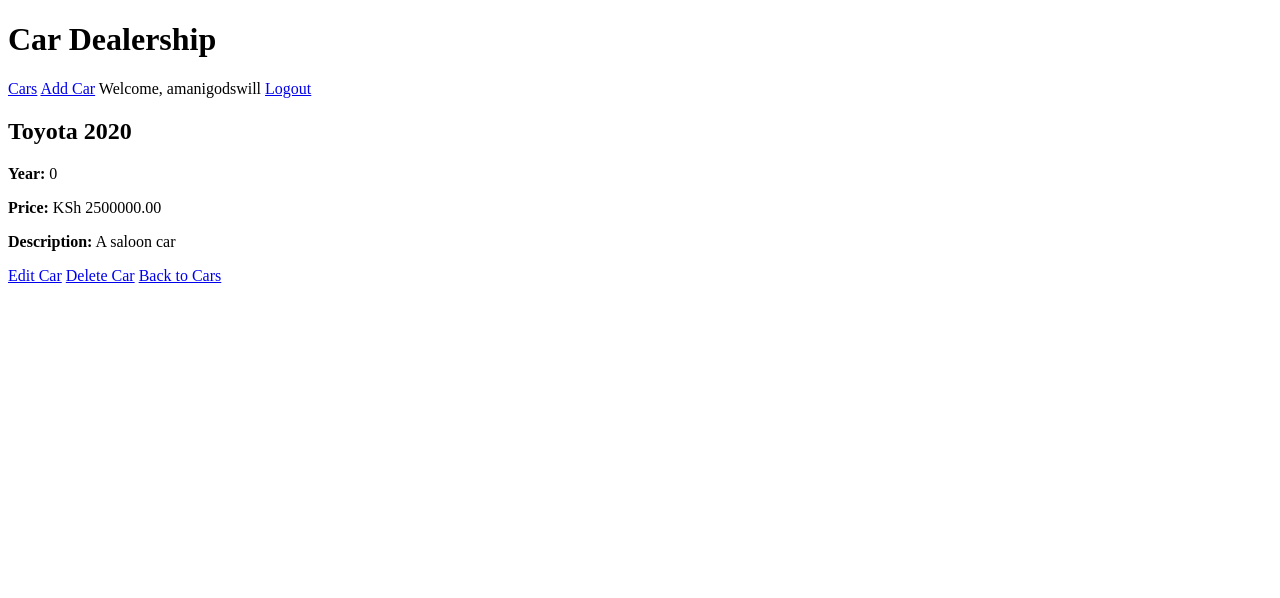
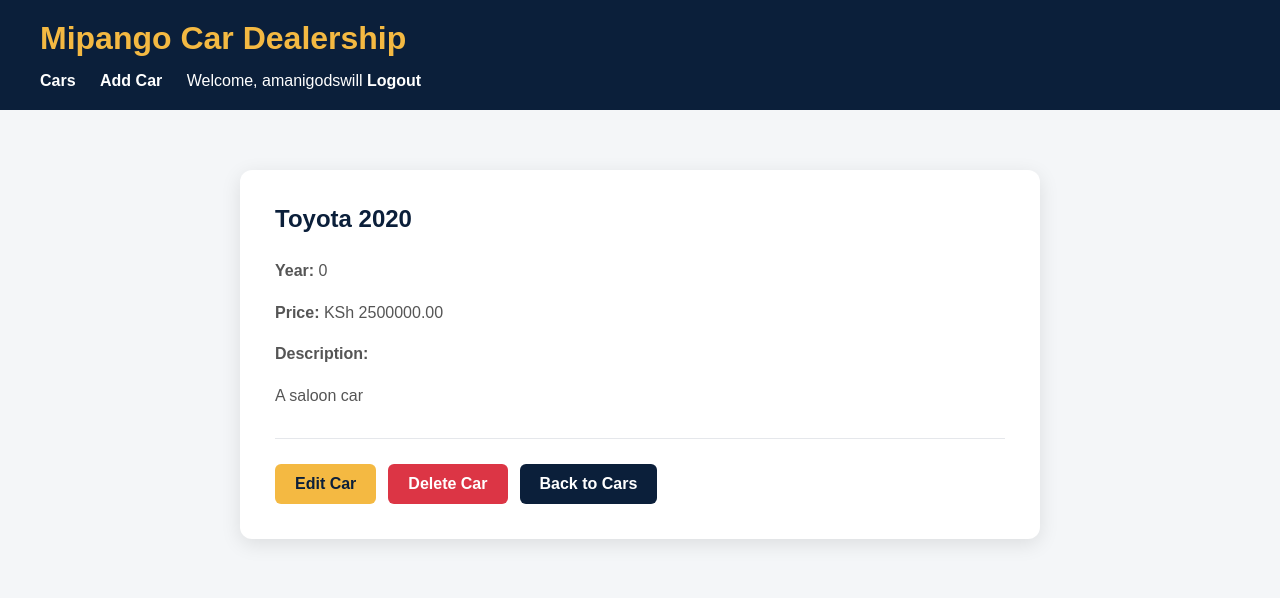
Before and after one commit to amanigodswill-droid/car_dealership, a Django app: page /car/1/ in a window 1280 px wide. Shown: the top 598 px of the page. Run offline with Django 5.2, Linux system fonts and the light colour scheme; a user stored in the database is signed in; data comes from the database, SQL or seed files in the repository; both versions use the stored data as it was after the commit.

Commit message:
Adjustments and corrections made

```diff
--- /dev/null
+++ b/cars/static/cars/css/styles.css
@@ -0,0 +1,423 @@
+* {
+    box-sizing: border-box;
+}
+
+body {
+    margin: 0;
+    font-family: Arial, sans-serif;
+    background-color: #f4f6f8;
+    color: #1f2937;
+}
+
+header {
+    background-color: #0b1f3a;
+    color: white;
+    padding: 20px 40px;
+}
+
+header h1 {
+    margin: 0 0 15px;
+    color: #f4b942;
+}
+
+nav a {
+    color: white;
+    text-decoration: none;
+    margin-right: 20px;
+    font-weight: bold;
+}
+
+nav a:hover {
+    color: #f4b942;
+}
+
+main {
+    max-width: 1100px;
+    margin: 0 auto;
+    padding: 30px 20px;
+}
+
+.hero {
+    background: linear-gradient(135deg, #0b1f3a, #164e78);
+    color: white;
+    padding: 80px 30px;
+    text-align: center;
+    margin-bottom: 45px;
+    border-radius: 12px;
+}
+
+.hero h2 {
+    font-size: 44px;
+    margin-bottom: 15px;
+}
+
+.hero p {
+    font-size: 19px;
+    margin-bottom: 30px;
+}
+
+.button {
+    display: inline-block;
+    background-color: #f4b942;
+    color: #0b1f3a;
+    padding: 13px 28px;
+    text-decoration: none;
+    font-weight: bold;
+    border-radius: 6px;
+}
+
+.button:hover {
+    background-color: #ffd166;
+}
+
+.cars-section h2 {
+    color: #0b1f3a;
+    text-align: center;
+    margin-bottom: 30px;
+}
+
+.car-grid {
+    display: grid;
+    grid-template-columns: repeat(auto-fit, minmax(250px, 1fr));
+    gap: 25px;
+}
+
+.car-card {
+    background-color: white;
+    padding: 15px;
+    border-radius: 10px;
+    box-shadow: 0 4px 12px rgba(0, 0, 0, 0.08);
+    border-top: 4px solid #f4b942;
+}
+
+.car-card img {
+    width: 100%;
+    height: 190px;
+    object-fit: cover;
+    border-radius: 7px;
+}
+
+.car-card h3 {
+    color: #0b1f3a;
+    margin-bottom: 8px;
+}
+
+.car-card p {
+    color: #555;
+}
+
+.car-card a {
+    color: #164e78;
+    text-decoration: none;
+    font-weight: bold;
+}
+
+.car-card a:hover {
+    color: #f4b942;
+}
+
+footer {
+    background-color: #0b1f3a;
+    color: white;
+    text-align: center;
+    padding: 25px;
+    margin-top: 60px;
+}
+
+.auth-container {
+    min-height: 70vh;
+    display: flex;
+    justify-content: center;
+    align-items: center;
+}
+
+.auth-card {
+    width: 100%;
+    max-width: 450px;
+    background-color: white;
+    padding: 35px;
+    border-radius: 12px;
+    box-shadow: 0 5px 20px rgba(0, 0, 0, 0.1);
+    border-top: 5px solid #f4b942;
+}
+
+.auth-card h2 {
+    text-align: center;
+    color: #0b1f3a;
+    margin-bottom: 10px;
+}
+
+.auth-subtitle {
+    text-align: center;
+    color: #666;
+    margin-bottom: 25px;
+}
+
+.auth-card form p {
+    margin-bottom: 18px;
+}
+
+.auth-card label {
+    display: block;
+    color: #0b1f3a;
+    font-weight: bold;
+    margin-bottom: 6px;
+}
+
+.auth-card input {
+    width: 100%;
+    padding: 11px;
+    border: 1px solid #ccd3da;
+    border-radius: 6px;
+    font-size: 15px;
+}
+
+.auth-card input:focus {
+    outline: none;
+    border-color: #164e78;
+}
+
+.auth-button {
+    width: 100%;
+    padding: 12px;
+    background-color: #f4b942;
+    color: #0b1f3a;
+    border: none;
+    border-radius: 6px;
+    font-weight: bold;
+    font-size: 16px;
+    cursor: pointer;
+}
+
+.auth-button:hover {
+    background-color: #ffd166;
+}
+
+.auth-link {
+    text-align: center;
+    margin-top: 20px;
+    color: #666;
+}
+
+.auth-link a {
+    color: #164e78;
+    font-weight: bold;
+    text-decoration: none;
+}
+
+.auth-link a:hover {
+    color: #f4b942;
+}
+
+.logout-button {
+    background: none;
+    border: none;
+    color: white;
+    font: inherit;
+    font-weight: bold;
+    cursor: pointer;
+    padding: 0;
+    margin: 0 20px 0 0;
+}
+
+.logout-button:hover {
+    color: #f4b942;
+}
+
+.form-container {
+    min-height: 70vh;
+    display: flex;
+    justify-content: center;
+    align-items: center;
+}
+
+.form-card {
+    width: 100%;
+    max-width: 600px;
+    background-color: white;
+    padding: 35px;
+    border-radius: 12px;
+    box-shadow: 0 5px 20px rgba(0, 0, 0, 0.1);
+    border-top: 5px solid #f4b942;
+}
+
+.form-card h2 {
+    text-align: center;
+    color: #0b1f3a;
+    margin-bottom: 10px;
+}
+
+.form-subtitle {
+    text-align: center;
+    color: #666;
+    margin-bottom: 25px;
+}
+
+.form-card p {
+    margin-bottom: 18px;
+}
+
+.form-card label {
+    display: block;
+    color: #0b1f3a;
+    font-weight: bold;
+    margin-bottom: 6px;
+}
+
+.form-card input,
+.form-card textarea,
+.form-card select {
+    width: 100%;
+    padding: 11px;
+    border: 1px solid #ccd3da;
+    border-radius: 6px;
+    font-size: 15px;
+    font-family: Arial, sans-serif;
+}
+
+.form-card textarea {
+    min-height: 120px;
+    resize: vertical;
+}
+
+.form-card input:focus,
+.form-card textarea:focus,
+.form-card select:focus {
+    outline: none;
+    border-color: #164e78;
+}
+
+.form-button {
+    width: 100%;
+    padding: 12px;
+    background-color: #f4b942;
+    color: #0b1f3a;
+    border: none;
+    border-radius: 6px;
+    font-weight: bold;
+    font-size: 16px;
+    cursor: pointer;
+    margin-top: 5px;
+}
+
+.form-button:hover {
+    background-color: #ffd166;
+}
+
+.form-link {
+    text-align: center;
+    margin-top: 20px;
+}
+
+.form-link a {
+    color: #164e78;
+    text-decoration: none;
+    font-weight: bold;
+}
+
+.form-link a:hover {
+    color: #f4b942;
+}
+
+.detail-container {
+    max-width: 800px;
+    margin: 30px auto;
+}
+
+.detail-card {
+    background-color: white;
+    border-radius: 12px;
+    overflow: hidden;
+    box-shadow: 0 5px 20px rgba(0, 0, 0, 0.1);
+}
+
+.detail-image {
+    width: 100%;
+    max-height: 450px;
+    object-fit: cover;
+}
+
+.detail-content {
+    padding: 35px;
+}
+
+.detail-content h2 {
+    color: #0b1f3a;
+    margin-top: 0;
+    margin-bottom: 25px;
+}
+
+.detail-content p {
+    color: #555;
+    line-height: 1.6;
+}
+
+.detail-actions {
+    display: flex;
+    gap: 12px;
+    margin-top: 30px;
+    padding-top: 25px;
+    border-top: 1px solid #e5e7eb;
+    flex-wrap: wrap;
+}
+
+.action-button {
+    display: inline-block;
+    padding: 11px 20px;
+    border-radius: 6px;
+    text-decoration: none;
+    font-weight: bold;
+    text-align: center;
+}
+
+.edit-button {
+    background-color: #f4b942;
+    color: #0b1f3a;
+}
+
+.edit-button:hover {
+    background-color: #ffd166;
+}
+
+.delete-button {
+    background-color: #dc3545;
+    color: white;
+}
+
+.delete-button:hover {
+    background-color: #b02a37;
+}
+
+.back-button {
+    background-color: #0b1f3a;
+    color: white;
+}
+
+.back-button:hover {
+    background-color: #164e78;
+}
+
+.form-card input[type="file"] {
+    width: 100%;
+    padding: 10px;
+    background-color: #f4f6f8;
+    border: 1px solid #ccd3da;
+    border-radius: 6px;
+    color: #555;
+    cursor: pointer;
+}
+
+.form-card input[type="file"]::file-selector-button {
+    background-color: #0b1f3a;
+    color: white;
+    border: none;
+    padding: 9px 16px;
+    margin-right: 12px;
+    border-radius: 5px;
+    font-weight: bold;
+    cursor: pointer;
+}
+
+.form-card input[type="file"]::file-selector-button:hover {
+    background-color: #164e78;
+}
--- a/cars/templates/cars/base.html
+++ b/cars/templates/cars/base.html
@@ -1,20 +1,26 @@
 <!DOCTYPE html>
 <html lang="en">
+{% load static %}
 <head>
     <meta charset="UTF-8">
     <meta name="viewport" content="width=device-width, initial-scale=1.0">
     <title>{% block title %}Car Dealership{% endblock %}</title>
+    <link rel="stylesheet" type="text/css" href="{% static 'cars/css/styles.css' %}">
 </head>
 <body>
     <header>
-        <h1>Car Dealership</h1>
+        <h1>Mipango Car Dealership</h1>
         <nav>
             <a href="{% url 'car_list' %}">Cars</a>
-            <a href="{% url 'car_create' %}">Add Car</a>
+
             {% if user.is_authenticated %}
+                <a href="{% url 'car_create' %}">Add Car</a>
                 <span>Welcome, {{ user.username }}</span>
-                <a href="{% url 'logout' %}">Logout</a>
-            {% else %}
+                <form method="post" action="{% url 'logout' %}" style="display: inline;">
+                {% csrf_token %}
+                <button type="submit" class="logout-button">Logout</button>
+                </form>
+                {%else%}
                <a href="{% url 'login' %}">Login</a>
                <a href="{% url 'register' %}">Register</a>
             {% endif %}
--- a/cars/templates/cars/car_detail.html
+++ b/cars/templates/cars/car_detail.html
@@ -1,17 +1,27 @@
 {% extends 'cars/base.html' %}
-{% block title %}{{ car.brand }} {{ car.model }}{% endblock %}
+{% block title %}{{ car.brand }} {{ car.model }} - Mipango Car Dealership{% endblock %}
 {% block content %}
-<h2>{{ car.brand }} {{ car.model }}</h2>
 
-{% if car.image %}
-    <img src="{{ car.image.url }}" alt="{{ car.brand }} {{ car.model }}" width="400">
-{% endif %}
+<div class="detail-container">
+    <div class="detail-card">
+        {% if car.image %}
+            <img class="detail-image" src="{{ car.image.url }}" alt="{{ car.brand }} {{ car.model }}">
+        {% endif %}
 
-<p><strong>Year:</strong> {{ car.year }}</p>
-<p><strong>Price:</strong> KSh {{ car.price }}</p>
-<p><strong>Description:</strong> {{ car.description }}</p>
+        <div class="detail-content">
+            <h2>{{ car.brand }} {{ car.model }}</h2>
+            <p><strong>Year:</strong> {{ car.year }}</p>
+            <p><strong>Price:</strong> KSh {{ car.price }}</p>
+            <p><strong>Description:</strong></p>
+            <p>{{ car.description }}</p>
 
-<a href="{% url 'car_update' car.id %}">Edit Car</a>
-<a href="{% url 'car_delete' car.id %}">Delete Car</a>
-<a href="{% url 'car_list' %}">Back to Cars</a>
+            <div class="detail-actions">
+                <a href="{% url 'car_update' car.id %}" class="action-button edit-button">Edit Car</a>
+                <a href="{% url 'car_delete' car.id %}" class="action-button delete-button">Delete Car</a>
+                <a href="{% url 'car_list' %}" class="action-button back-button">Back to Cars</a>
+            </div>
+        </div>
+    </div>
+</div>
+
 {% endblock %}
```
Also changed, not shown: cars/forms.py (+21 -11 lines), cars/templates/cars/car_form.html (+27 -8 lines), cars/templates/cars/car_list.html (+17 -4 lines), cars/templates/cars/login.html (+15 -8 lines), cars/templates/cars/register.html (+14 -8 lines), db.sqlite3.
